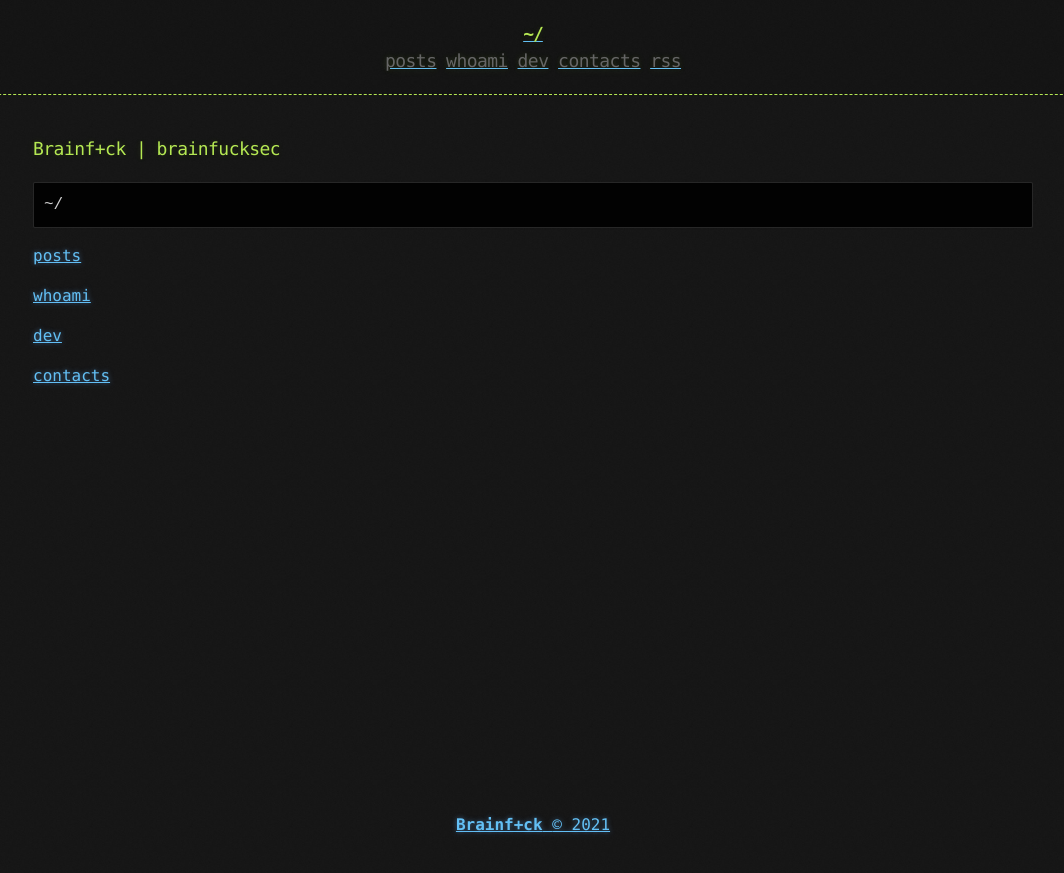
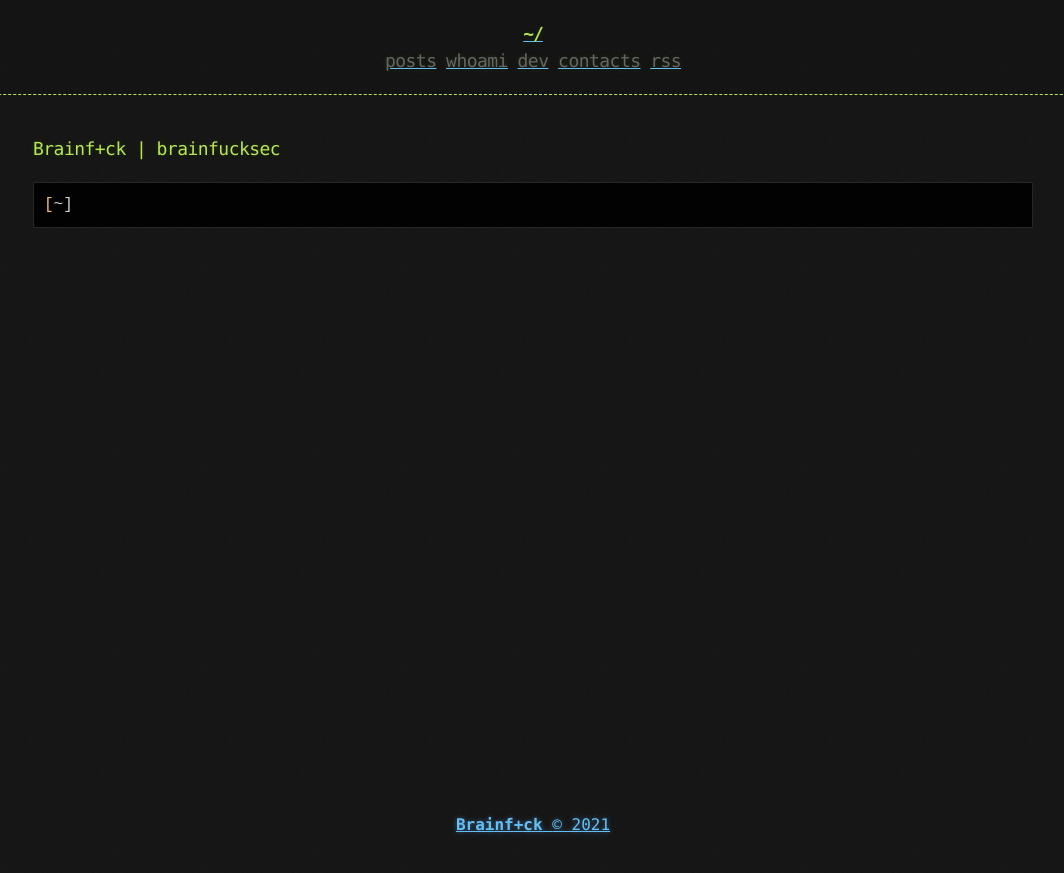
Before and after one commit to brainfucksec/brainfucksec.github.io, a Jekyll site: the page built from index.md, in a window 1280 px wide. Shown: the top 873 px of the page, without its empty margins (107-1171 px from the left). Built offline with Jekyll 4.4.1, drawn with Linux system fonts in a browser that asks for light colours.

Commit message:
Update index.md

````diff
--- a/index.md
+++ b/index.md
@@ -6,13 +6,5 @@ title: home | brainf+ck
 ### Brainf+ck | brainfucksec
 
 ```bash
-~/
+[~]
 ```
-
-[posts](/posts)
-
-[whoami](/whoami)
-
-[dev](/dev)
-
-[contacts](/contacts)
````
